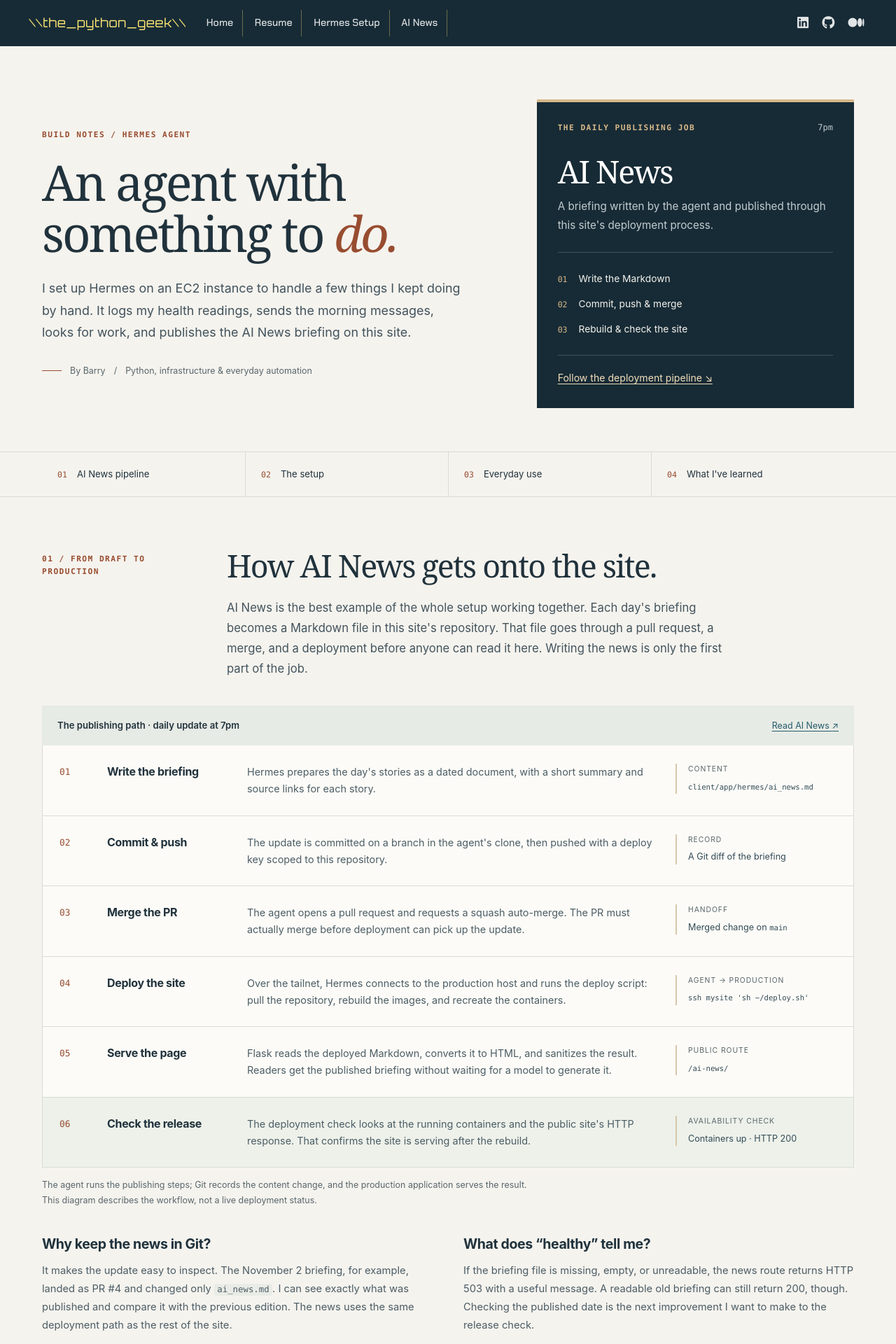
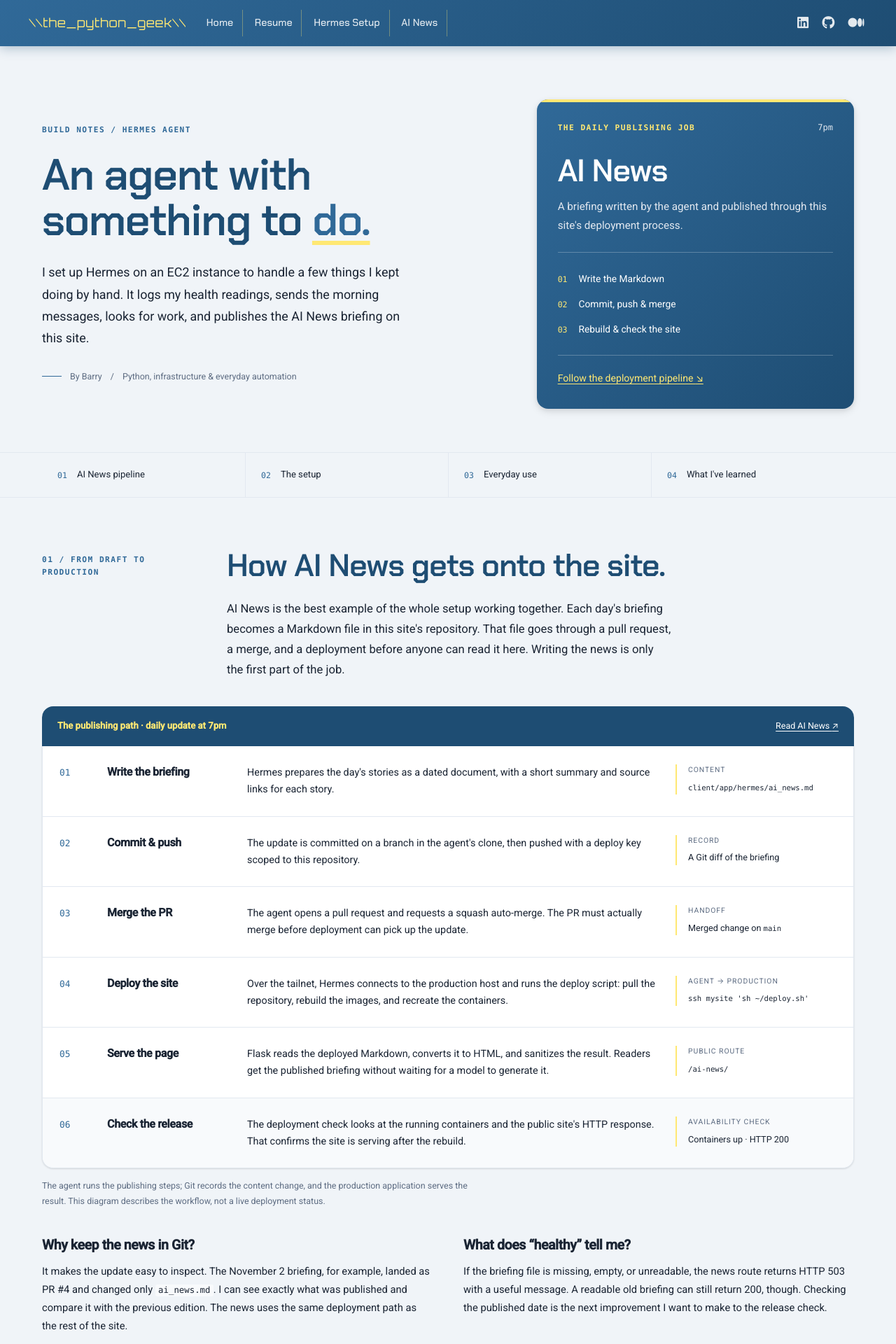
Before and after one commit to bvmcode/thepythongeek-site, a Flask app: page /hermes/ in a window 1280 px wide. Shown: the top 1920 px of the page at 70% size. Run offline with Flask 3, Linux system fonts and the light colour scheme; parts of the project's set-up code (start-up, migrations or seed data) failed here and were passed over; some libraries are stand-ins or nearby versions.

Commit message:
Match Hermes blog to existing site colors and typography

```diff
--- a/client/app/templates/hermes.html
+++ b/client/app/templates/hermes.html
@@ -7,42 +7,41 @@
 {% block content %}
 {# All page styles travel with this template. No changes to base.html or main.css needed. #}
 <style>
-    /* These shell adjustments apply only on this template's page. */
-    body { background: #f5f3ee; }
+    /* Keep the shared site palette and navigation; only adjust page spacing. */
     #page-header { display: none; }
     main.py-4 { padding-top: 0 !important; padding-bottom: 0 !important; }
     main.px-2 { padding-left: 0 !important; padding-right: 0 !important; }
-    .navbar { background: #172b36 !important; box-shadow: none; }
     .navbar .navbar-toggler-icon { filter: none; }
     .site-footer { margin-top: 0; }
 
     .hm-page {
-        --hm-ink: #20323c;
-        --hm-muted: #58666b;
-        --hm-paper: #f5f3ee;
-        --hm-line: #d8dcd6;
-        --hm-accent: #984d30;
-        --hm-blue: #245b6c;
+        --hm-ink: var(--text);
+        --hm-muted: color-mix(in srgb, var(--text-muted) 90%, var(--text));
+        --hm-paper: var(--bg);
+        --hm-line: var(--border);
+        --hm-accent: var(--primary);
+        --hm-blue: var(--primary);
         color: var(--hm-ink);
-        font-family: -apple-system, BlinkMacSystemFont, "Segoe UI", sans-serif;
+        font-family: 'Roboto', system-ui, -apple-system, sans-serif;
         font-size: 16px;
         line-height: 1.75;
         -webkit-font-smoothing: antialiased;
         scroll-margin-top: 75px;
     }
     .hm-page *, .hm-page *::before, .hm-page *::after { box-sizing: border-box; }
-    .hm-page ::selection { background: #e8d4b6; color: #172b36; }
+    .hm-page ::selection { background: var(--accent); color: var(--primary-dark); }
     .hm-page :where(h1, h2, h3, h4, p, figure, ol, ul, dl) { margin: 0; }
     .hm-page h1, .hm-page h2 {
-        font-family: Georgia, "Times New Roman", serif;
-        font-weight: 400;
-        letter-spacing: -0.04em;
+        font-family: 'Chakra Petch', 'Roboto', sans-serif;
+        font-weight: 600;
+        color: var(--primary-dark);
+        letter-spacing: -0.025em;
         text-wrap: balance;
     }
     .hm-page h2 { font-size: clamp(2rem, 3.5vw, 3rem); line-height: 1.16; }
     .hm-page h3 { font-size: 1.22rem; font-weight: 650; line-height: 1.4; letter-spacing: -0.02em; }
     .hm-page a { color: var(--hm-blue); text-underline-offset: 0.22em; text-decoration-thickness: 1px; }
-    .hm-page a:hover { color: var(--hm-accent); }
+    .hm-page a:hover { color: var(--primary-dark); }
     .hm-page a:focus-visible, .hm-page summary:focus-visible {
         outline: 3px solid var(--hm-accent); outline-offset: 5px; border-radius: 2px;
     }
@@ -50,7 +49,7 @@
         font-family: "SFMono-Regular", Consolas, "Liberation Mono", monospace;
     }
     .hm-page code { font-size: 0.84em; color: inherit; overflow-wrap: anywhere; }
-    .hm-page p code, .hm-page dd code { background: #e9ece6; padding: 0.12em 0.35em; border-radius: 3px; }
+    .hm-page p code, .hm-page dd code { background: var(--surface-2); padding: 0.12em 0.35em; border-radius: 3px; }
     .hm-wrap { width: min(1160px, calc(100% - 96px)); margin-inline: auto; }
     .hm-eyebrow {
         font-family: "SFMono-Regular", Consolas, "Liberation Mono", monospace;
@@ -59,83 +58,85 @@
     }
     .hm-hero { padding-block: 76px 62px; }
     .hm-hero-grid { display: grid; grid-template-columns: minmax(0, 1.4fr) minmax(0, 1fr); gap: 72px; align-items: center; }
-    .hm-hero h1 { font-size: clamp(3rem, 5.5vw, 4.75rem); line-height: 1.04; margin: 22px 0 26px; }
-    .hm-hero h1 em { color: var(--hm-accent); font-weight: 400; }
-    .hm-intro { font-size: 1.12rem; max-width: 54ch; color: #42535c; }
+    .hm-hero h1 { font-size: clamp(2.8rem, 4.9vw, 4.4rem); line-height: 1.04; margin: 22px 0 26px; }
+    .hm-hero h1 em { color: var(--primary); font-style: normal; font-weight: inherit; text-decoration: underline; text-decoration-color: var(--accent); text-decoration-thickness: 0.09em; text-underline-offset: 0.12em; }
+    .hm-intro { font-size: 1.12rem; max-width: 54ch; color: var(--text); }
     .hm-byline { display: flex; gap: 12px; align-items: center; margin-top: 28px; font-size: 0.78rem; color: var(--hm-muted); }
     .hm-byline::before { content: ""; width: 28px; height: 1px; background: var(--hm-accent); }
-    .hm-feature { background: #172b36; color: #f3f2ec; padding: 30px; position: relative; }
-    .hm-feature::before { content: ""; height: 4px; background: #d7b889; position: absolute; inset: 0 0 auto; }
-    .hm-feature .hm-eyebrow { color: #d7b889; }
+    .hm-feature { background: linear-gradient(135deg, var(--primary), var(--primary-dark)); color: var(--surface); padding: 30px; position: relative; border-radius: var(--radius-lg); box-shadow: var(--shadow-md); overflow: hidden; }
+    .hm-feature::before { content: ""; height: 4px; background: var(--accent); position: absolute; inset: 0 0 auto; }
+    .hm-feature .hm-eyebrow { color: var(--accent); }
     .hm-feature-head { display: flex; justify-content: space-between; gap: 12px; align-items: baseline; }
-    .hm-feature-time { color: #becbd0; font-size: 0.75rem; }
-    .hm-feature h2 { font-size: 2.8rem; margin: 26px 0 12px; color: #fff; }
-    .hm-feature > p { color: #c3cdd1; font-size: 0.95rem; }
-    .hm-feature-path { list-style: none; padding: 25px 0 !important; margin-top: 24px !important; border-block: 1px solid #40535c; }
+    .hm-feature-time { color: var(--border); font-size: 0.75rem; }
+    .hm-feature h2 { font-size: 2.8rem; margin: 26px 0 12px; color: var(--surface); }
+    .hm-feature > p { color: var(--border); font-size: 0.95rem; }
+    .hm-feature-path { list-style: none; padding: 25px 0 !important; margin-top: 24px !important; border-block: 1px solid rgba(255, 255, 255, 0.25); }
     .hm-feature-path li { display: flex; align-items: baseline; gap: 16px; font-size: 0.86rem; }
     .hm-feature-path li + li { margin-top: 12px; }
-    .hm-feature-path span { color: #d7b889; font: 0.72rem "SFMono-Regular", Consolas, monospace; }
-    .hm-feature a { display: inline-block; margin-top: 20px; color: #f3dfbc; font-size: 0.88rem; }
-    .hm-feature a:hover { color: #fff; }
+    .hm-feature-path span { color: var(--accent); font: 0.72rem "SFMono-Regular", Consolas, monospace; }
+    .hm-feature a { display: inline-block; margin-top: 20px; color: var(--accent); font-size: 0.88rem; }
+    .hm-feature a:hover { color: var(--surface); }
     .hm-jump { border-block: 1px solid var(--hm-line); }
     .hm-jump ol { display: grid; grid-template-columns: repeat(4, 1fr); list-style: none; padding: 0; }
     .hm-jump li + li { border-left: 1px solid var(--hm-line); }
     .hm-jump a { display: flex; gap: 14px; padding: 20px 22px; text-decoration: none; font-size: 0.82rem; color: var(--hm-ink); }
-    .hm-jump a:hover { background: #ecece5; }
+    .hm-jump a:hover { background: var(--surface-2); }
     .hm-jump span { color: var(--hm-accent); font-size: 0.72rem; padding-top: 2px; }
     .hm-section { padding-block: 72px; border-bottom: 1px solid var(--hm-line); scroll-margin-top: 85px; }
     .hm-section-heading { display: grid; grid-template-columns: 210px minmax(0, 1fr); column-gap: 54px; margin-bottom: 38px; }
     .hm-section-heading > .hm-eyebrow { padding-top: 8px; }
-    .hm-section-heading p:not(.hm-eyebrow) { margin-top: 20px; max-width: 68ch; color: #42535c; font-size: 1.04rem; }
-    .hm-deploy-top { display: flex; gap: 16px; justify-content: space-between; align-items: baseline; padding: 17px 22px; background: #e7ebe5; }
+    .hm-section-heading p:not(.hm-eyebrow) { margin-top: 20px; max-width: 68ch; color: var(--text); font-size: 1.04rem; }
+    .hm-deploy-top { display: flex; gap: 16px; justify-content: space-between; align-items: baseline; padding: 17px 22px; background: var(--primary-dark); color: var(--accent); border-radius: var(--radius-lg) var(--radius-lg) 0 0; }
     .hm-deploy-top strong { font-size: 0.82rem; font-weight: 600; }
-    .hm-deploy-top a { font-size: 0.78rem; white-space: nowrap; }
-    .hm-pipeline { list-style: none; padding: 0 !important; border-inline: 1px solid var(--hm-line); background: #fcfbf7; }
+    .hm-deploy-top a { font-size: 0.78rem; white-space: nowrap; color: var(--surface); }
+    .hm-deploy-top a:hover { color: var(--accent); }
+    .hm-feature a:focus-visible, .hm-deploy-top a:focus-visible { outline-color: var(--accent); }
+    .hm-pipeline { list-style: none; padding: 0 !important; border: 1px solid var(--hm-line); border-top: 0; background: var(--surface); border-radius: 0 0 var(--radius-lg) var(--radius-lg); overflow: hidden; box-shadow: var(--shadow-sm); }
     .hm-pipeline li { display: grid; grid-template-columns: 48px 180px minmax(0, 1fr) 230px; gap: 20px; padding: 26px 24px; border-bottom: 1px solid var(--hm-line); align-items: start; }
     .hm-step-num { font: 0.8rem "SFMono-Regular", Consolas, monospace; color: var(--hm-accent); padding-top: 4px; }
     .hm-pipeline h3 { font-size: 1rem; }
-    .hm-pipeline p { color: #4c5d65; font-size: 0.9rem; line-height: 1.65; }
-    .hm-artifact { border-left: 2px solid #d8c6aa; padding-left: 16px; font-size: 0.79rem; line-height: 1.6; color: #334b56; overflow-wrap: anywhere; }
+    .hm-pipeline p { color: var(--text); font-size: 0.9rem; line-height: 1.65; }
+    .hm-artifact { border-left: 2px solid var(--accent); padding-left: 16px; font-size: 0.79rem; line-height: 1.6; color: var(--text); overflow-wrap: anywhere; }
     .hm-artifact small { display: block; font-size: 0.65rem; text-transform: uppercase; letter-spacing: 0.09em; color: var(--hm-muted); margin-bottom: 6px; }
-    .hm-pipeline li:last-child { background: #edf1ea; }
+    .hm-pipeline li:last-child { background: var(--surface-2); border-bottom: 0; }
     .hm-caption { font-size: 0.78rem; color: var(--hm-muted); margin-top: 14px !important; max-width: 90ch; }
     .hm-deploy-notes { display: grid; grid-template-columns: 1fr 1fr; gap: 44px; margin-top: 38px; }
-    .hm-deploy-notes p { font-size: 0.92rem; color: #4c5d65; margin-top: 12px; }
+    .hm-deploy-notes p { font-size: 0.92rem; color: var(--text); margin-top: 12px; }
     .hm-detail { border-block: 1px solid var(--hm-line); margin-top: 32px; }
     .hm-detail summary { padding: 20px 4px; cursor: pointer; font-size: 0.88rem; font-weight: 600; }
     .hm-detail summary:hover { color: var(--hm-accent); }
     .hm-detail[open] summary { padding-bottom: 15px; }
-    .hm-page pre { background: #172b36; color: #e4ebeb; padding: 26px; border-radius: 0; margin: 0 0 24px; font-size: 0.8rem; line-height: 1.8; overflow-x: auto; tab-size: 2; }
+    .hm-page pre { background: var(--primary-dark); color: var(--surface-2); padding: 26px; border-radius: var(--radius); margin: 0 0 24px; font-size: 0.8rem; line-height: 1.8; overflow-x: auto; tab-size: 2; }
     .hm-page pre code { background: none; padding: 0; font-size: inherit; overflow-wrap: normal; }
-    .hm-code-comment { color: #b6c4bf; }
+    .hm-code-comment { color: var(--border); }
     .hm-detail > p { margin-bottom: 20px; font-size: 0.88rem; color: var(--hm-muted); }
     .hm-inset { margin-left: 264px; }
     .hm-inset > p + p { margin-top: 20px; }
-    .hm-architecture { margin-top: 30px !important; border: 1px solid var(--hm-line); background: #fcfbf7; }
+    .hm-architecture { margin-top: 30px !important; border: 1px solid var(--hm-line); background: var(--surface); border-radius: var(--radius-lg); box-shadow: var(--shadow-sm); overflow: hidden; }
     .hm-architecture-top { display: grid; grid-template-columns: 1fr 1fr; padding: 24px 28px; gap: 24px; border-bottom: 1px solid var(--hm-line); }
     .hm-architecture-top p { margin-top: 6px; font-size: 0.84rem; color: var(--hm-muted); }
     .hm-architecture-core { padding: 30px 28px; border-left: 4px solid var(--hm-blue); }
     .hm-architecture-core h3 { margin-top: 8px; }
-    .hm-architecture-core p { margin-top: 8px; font-size: 0.92rem; color: #4c5d65; }
-    .hm-architecture-targets { display: grid; grid-template-columns: 1fr 1fr; gap: 25px; padding: 24px 28px; background: #e7ebe5; }
-    .hm-architecture-targets p { font-size: 0.83rem; margin-top: 7px; color: #4c5d65; }
+    .hm-architecture-core p { margin-top: 8px; font-size: 0.92rem; color: var(--text); }
+    .hm-architecture-targets { display: grid; grid-template-columns: 1fr 1fr; gap: 25px; padding: 24px 28px; background: var(--surface-2); }
+    .hm-architecture-targets p { font-size: 0.83rem; margin-top: 7px; color: var(--text); }
     .hm-architecture strong { font-size: 0.92rem; }
     .hm-specs { margin-top: 26px !important; }
     .hm-specs > div { display: grid; grid-template-columns: 150px minmax(0, 1fr); gap: 24px; border-bottom: 1px solid var(--hm-line); padding: 14px 0; font-size: 0.87rem; }
     .hm-specs dt { font-weight: 600; }
-    .hm-specs dd { margin: 0; color: #4c5d65; }
+    .hm-specs dd { margin: 0; color: var(--text); }
     .hm-use { display: grid; grid-template-columns: 210px minmax(0, 1fr); gap: 54px; padding-block: 28px; border-top: 1px solid var(--hm-line); }
     .hm-use h3 { font-size: 1.05rem; }
     .hm-use-tag { font-size: 0.72rem; color: var(--hm-accent); margin-top: 6px !important; }
-    .hm-use p { color: #4c5d65; font-size: 0.94rem; }
+    .hm-use p { color: var(--text); font-size: 0.94rem; }
     .hm-use p + p { margin-top: 14px; }
     .hm-small-note { font-size: 0.82rem !important; color: var(--hm-muted) !important; }
     .hm-lessons { padding: 0 !important; list-style: none; }
     .hm-lessons li { padding: 26px 0; border-top: 1px solid var(--hm-line); }
     .hm-lessons h3 { font-size: 1.05rem; }
-    .hm-lessons p { color: #4c5d65; font-size: 0.94rem; margin-top: 9px; }
-    .hm-next { margin-top: 20px; padding: 26px 28px; background: #e7ebe5; border-left: 3px solid #9a7350; }
-    .hm-next p { font-size: 0.92rem; margin-top: 10px; color: #4c5d65; }
+    .hm-lessons p { color: var(--text); font-size: 0.94rem; margin-top: 9px; }
+    .hm-next { margin-top: 20px; padding: 26px 28px; background: var(--surface-2); border-left: 3px solid var(--accent); border-radius: 0 var(--radius) var(--radius) 0; }
+    .hm-next p { font-size: 0.92rem; margin-top: 10px; color: var(--text); }
     .hm-end { padding-block: 38px 48px; display: flex; justify-content: space-between; align-items: start; gap: 32px; }
     .hm-end p { color: var(--hm-muted); font-size: 0.8rem; max-width: 48ch; }
     .hm-end-links { display: flex; gap: 28px; font-size: 0.82rem; flex-wrap: wrap; }
@@ -193,12 +194,12 @@
     }
     @media print {
         .navbar, #page-header, .site-footer, .hm-jump, .hm-back { display: none !important; }
-        body, .hm-page { background: #fff; }
+        body, .hm-page { background: var(--surface); }
         .hm-wrap { width: 100%; }
         .hm-hero { padding-top: 0; }
         .hm-hero-grid { grid-template-columns: 1fr; }
-        .hm-feature { background: #fff; color: #20323c; border: 1px solid #aaa; }
-        .hm-feature h2, .hm-feature p, .hm-feature a, .hm-feature span { color: #20323c; }
+        .hm-feature { background: var(--surface); color: var(--text); border: 1px solid var(--border); }
+        .hm-feature h2, .hm-feature p, .hm-feature a, .hm-feature span { color: var(--text); }
         .hm-section { padding-block: 28px; }
         .hm-pipeline li, .hm-use, .hm-lessons li { break-inside: avoid; }
         .hm-detail { display: none; }
```
